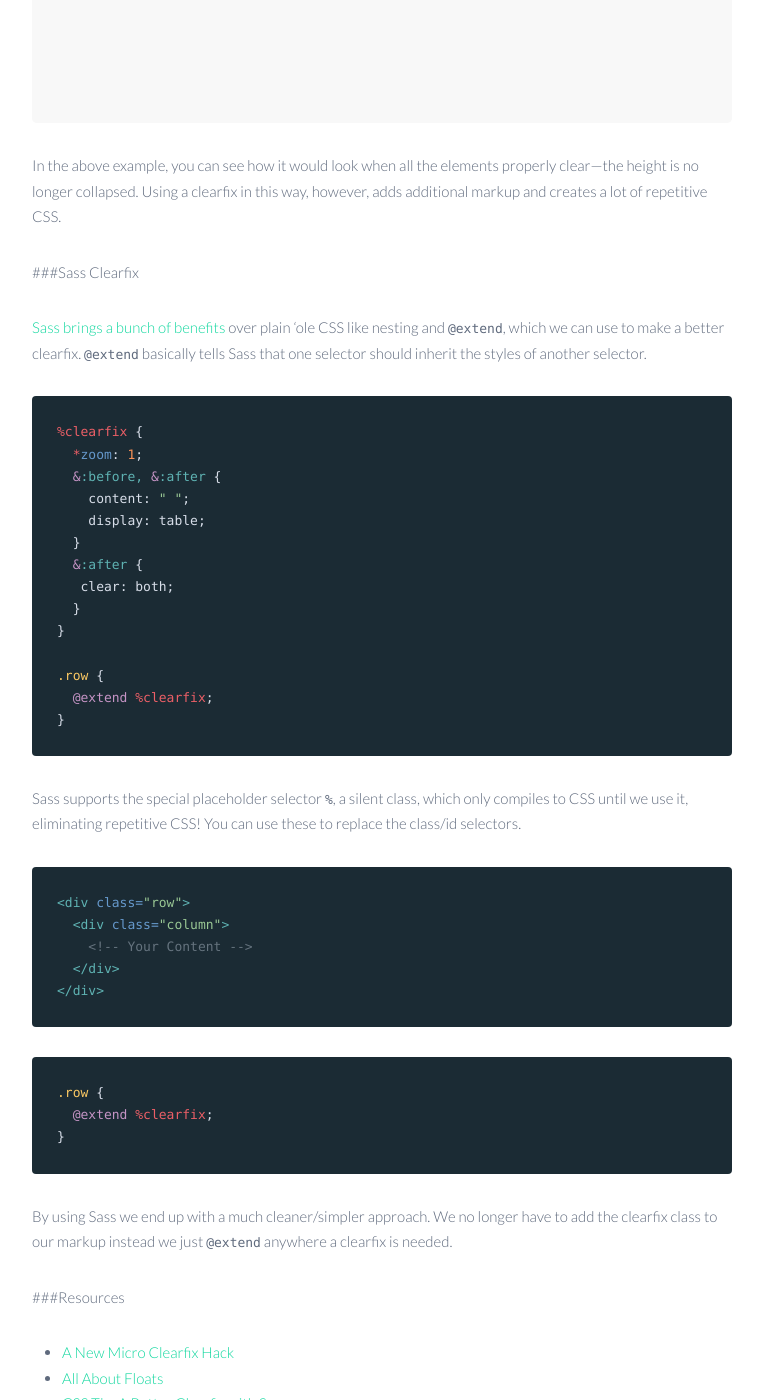
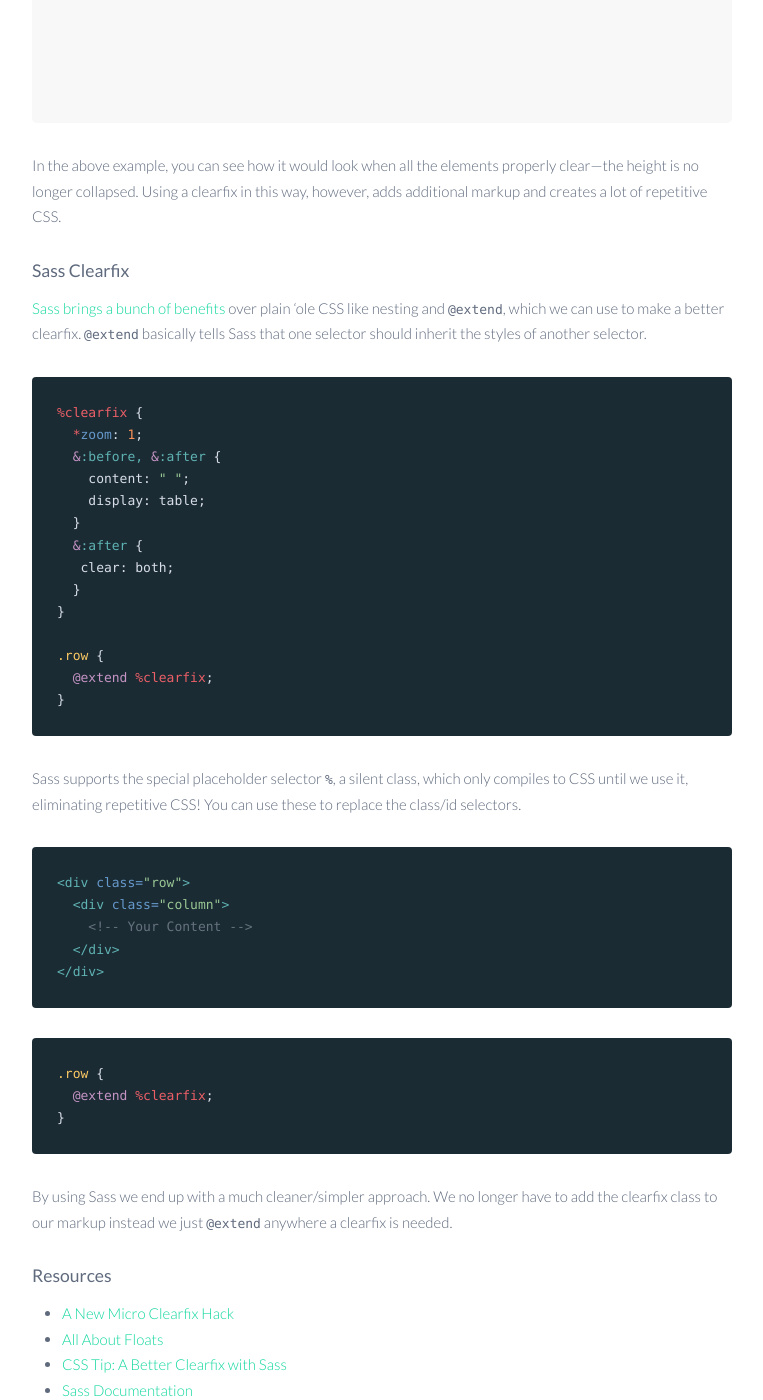
Before and after one commit to nayaabkhan/nayaabkhan.github.io, a Jekyll site: the page built from _posts/2014-03-02-css-clearfix.markdown, in a window 1280 px wide and 1400 px high, scrolled down 2151 px. Shown: the whole window, without its empty margins (258-1021 px from the left). Built offline with Jekyll 4.4.1, drawn with Linux system fonts in a browser that asks for light colours; some of the changed lines change nothing that is shown.

Commit message:
Correcting kramdown configs to match Github's.

```diff
--- a/_config.yml
+++ b/_config.yml
@@ -20,3 +20,7 @@
 
 # Build settings
 markdown: kramdown
+kramdown:
+  input: GFM
+  hard_wrap: false
+  highlighter: rouge
--- a/_posts/2014-03-02-css-clearfix.markdown
+++ b/_posts/2014-03-02-css-clearfix.markdown
@@ -49,7 +49,7 @@
 
 In the above example, you can see how it would look when all the elements properly clear—the height is no longer collapsed. Using a clearfix in this way, however, adds additional markup and creates a lot of repetitive CSS.
 
-###Sass Clearfix
+### Sass Clearfix
 
 <a href="{{ site.url }}/scss/" target="_blank">Sass brings a bunch of benefits</a> over plain 'ole CSS like nesting and <code>@extend</code>, which we can use to make a better clearfix. <code>@extend</code> basically tells Sass that one selector should inherit the styles of another selector.
 
@@ -88,7 +88,7 @@
 
 By using Sass we end up with a much cleaner/simpler approach. We no longer have to add the clearfix class to our markup instead we just <code>@extend</code> anywhere a clearfix is needed.
 
-###Resources
+### Resources
 
 * <a href="http://nicolasgallagher.com/micro-clearfix-hack/" target="_blank">A New Micro Clearfix Hack</a>
 * <a href="http://css-tricks.com/all-about-floats/" target="_blank">All About Floats</a>
```
Also changed, not shown: _posts/2013-04-05-color-theory.markdown (+5 -5 lines).
